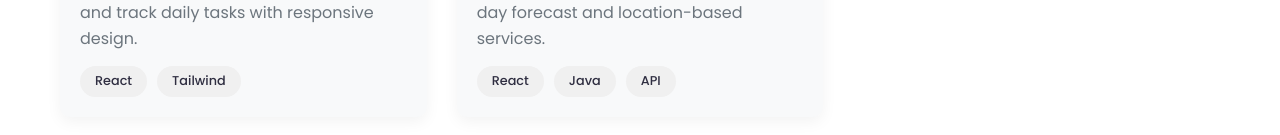
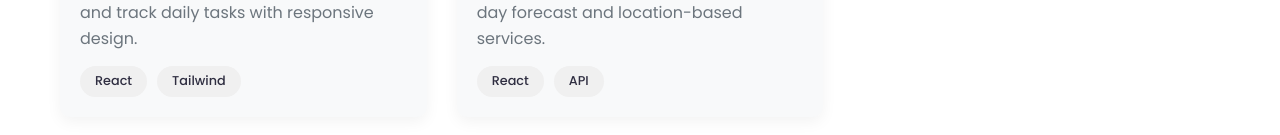
Before and after one commit to HarshithReddy01/My-Web, a React (Vite) app in the folder portfolio-react/: page /projects in a window 1280 px wide. Shown: the part 1075-1210 px from the top of the page. Built offline with nearby package versions, Linux system fonts and the light colour scheme.

Commit message:
Updated tech stack

```diff
--- a/portfolio-react/src/components/Projects.tsx
+++ b/portfolio-react/src/components/Projects.tsx
@@ -48,7 +48,7 @@ const Projects: React.FC = () => {
       image: `${import.meta.env.BASE_URL}Images/Weather.png`,
       liveLink: "https://harshithreddy01.github.io/PM-Accelerator--Test-1/",
       githubLink: "https://github.com/HarshithReddy01/WeatherApplication",
-      tech: ["React", "Java", "API"]
+      tech: ["React", "API"]
     }
   ];
 
```
